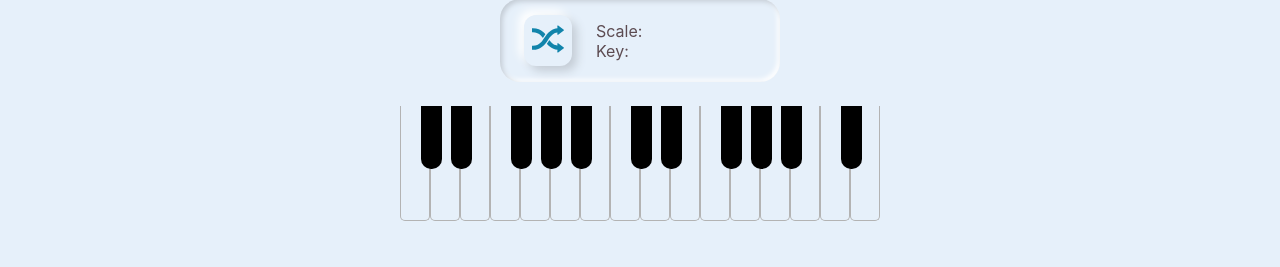
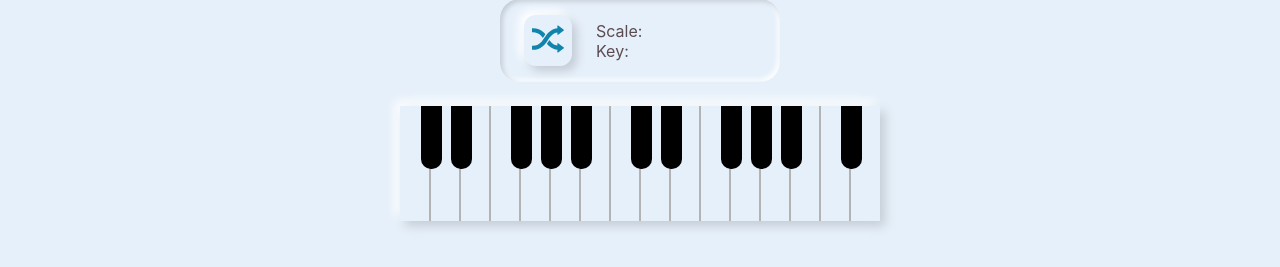
Before and after one commit to musyu36/waon-kobo, a React (Create React App) app: page / in a window 1280 px wide. Shown: the part 285-552 px from the top of the page. Built offline with nearby package versions, Linux system fonts and the light colour scheme.

Commit message:
レイアウト崩れを修正

```diff
--- a/src/components/ButtonSet.js
+++ b/src/components/ButtonSet.js
@@ -9,13 +9,14 @@ import AppContext from "../contexts/AppContext";
 import notes from "../notes/Notes.js";
 
 function getModalStyle() {
-  const top = 20;
-  const left = 30;
+  const top = 50;
+  const left = 50;
 
   return {
     top: `${top}%`,
     left: `${left}%`,
     transform: `translate(-${top}%, -${left}%)`,
+    width: "80%",
   };
 }
 
--- a/src/components/KeyBoard.js
+++ b/src/components/KeyBoard.js
@@ -10,9 +10,9 @@ const KeyBoard = () => {
       <span className="keyboard-shadow">
         <div className="key">
           {currentKey.includes(0) ? (
-            <div className="white_key active"></div>
+            <div className="white_key active first-key"></div>
           ) : (
-            <div className="white_key"></div>
+            <div className="white_key first-key"></div>
           )}
           {currentKey.includes(1) ? (
             <div className="black_key active"></div>
@@ -170,9 +170,9 @@ const KeyBoard = () => {
         </div>
         <div className="key">
           {currentKey.includes(26) ? (
-            <div className="white_key active"></div>
+            <div className="white_key active last-key"></div>
           ) : (
-            <div className="white_key"></div>
+            <div className="white_key last-key"></div>
           )}
         </div>
       </span>
--- a/src/styles/KeyBoard.css
+++ b/src/styles/KeyBoard.css
@@ -7,6 +7,9 @@
 
 .keyboard-shadow {
   display: flex;
+  justify-content: center;
+  max-width: 100%;
+  box-shadow: 5px 5px 10px #c4ccd5, -5px -5px 10px #ffffff;
 }
 
 .key {
@@ -36,9 +39,31 @@
   position: absolute;
   top: 0px;
   background-color: #e6f0fa;
-  border-radius: 0 0 5px 5px;
   border: 1px solid #b3b3b3;
   border-top: none;
+  border-bottom: none;
+  width: 100%;
+  height: 115px;
+}
+
+.first-key {
+  display: block;
+  position: absolute;
+  top: 0px;
+  background-color: #e6f0fa;
+  border-top: none;
+  border-left: none;
+  width: 100%;
+  height: 115px;
+}
+
+.last-key {
+  display: block;
+  position: absolute;
+  top: 0px;
+  background-color: #e6f0fa;
+  border-top: none;
+  border-right: none;
   width: 100%;
   height: 115px;
 }
```
